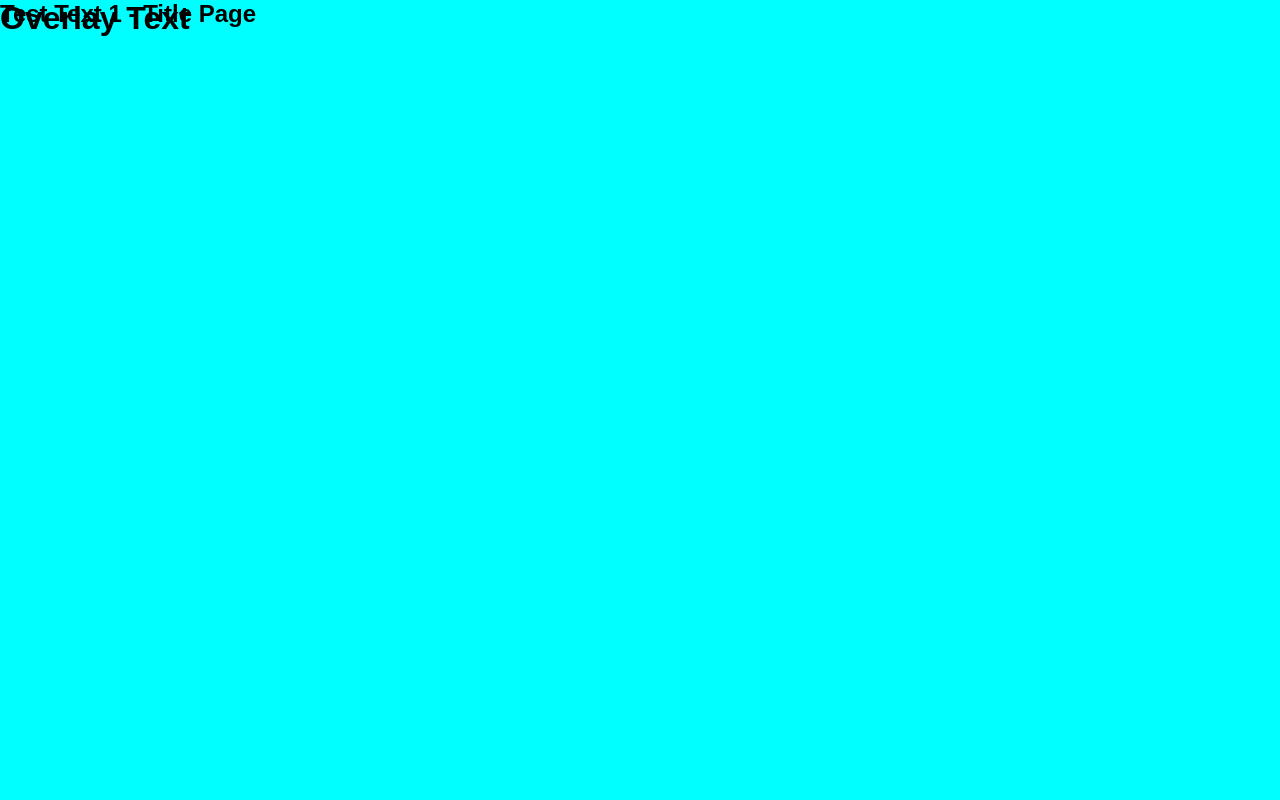
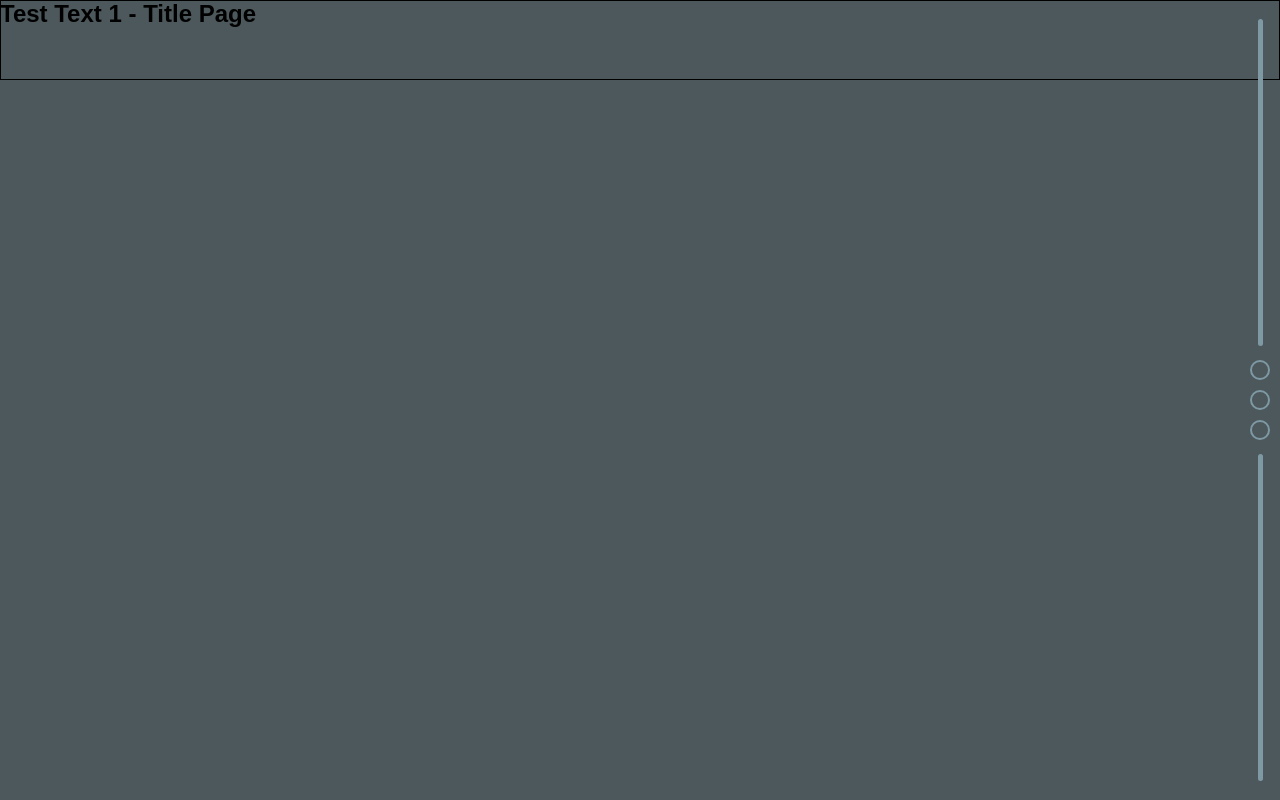
Before and after one commit to spsdrocks/portfolio-ideas, a Next.js app: page / in a window 1280 px wide. Shown: the top 800 px of the page. Built offline with nearby package versions, Linux system fonts and the light colour scheme.

Commit message:
Finished scroll behavior and added sidebar.

```diff
--- a/app/globals.css
+++ b/app/globals.css
@@ -1,3 +1,10 @@
+:root {
+  --primary-color: #4C585B;
+  --secondary-color: #7E99A3;
+  --tertiary-color: #A5BFCC;
+  --quarterary-color: #F4EDD3;
+}
+
 * {
   margin: 0;
   padding: 0;
--- a/app/layout.jsx
+++ b/app/layout.jsx
@@ -5,6 +5,7 @@ export const metadata = {
 };
 
 export default function RootLayout({ children }) {
+
   return (
     <html lang="en">
       <body>
--- a/app/page.jsx
+++ b/app/page.jsx
@@ -5,43 +5,13 @@ import styles from "./page.module.css";
 
 export default function Home() {
 
-  let overflowStatus = "visible";
-  let scrollPositionInitial = 0;
-
-  useEffect(() => {
-
-    document.addEventListener("scroll", () => {
-
-      if (overflowStatus == "visible") {
-
-        let scrollPositionCurrent = window.scrollY;
-        let scrollStatus = (scrollPositionCurrent > scrollPositionInitial) ? "down" : "up";
-
-        overflowStatus = "hidden";
-
-        if (scrollStatus == "down") {
-
-          //window.scrollTo({ top: (scrollPosition + window.innerHeight), behavior: "smooth"});
-
-        }
-
-        scrollPositionInitial = scrollPositionCurrent;
-
-        overflowStatus = "visible";
-
-      }
-
-    });
-
-  }, []);
-
   return (
     <>
+      <div className = {styles.siteFrame}>
+        <SiteHeader />
+        <SiteSidebar />
 
-      <div className = {styles.siteFrame}>
-        <SiteOverlay />
-
-        <div className = {styles.slideFrame} style = {{overflow: `${overflowStatus}`}}>
+        <div className = {styles.slideFrame} id = "SlideFrame">
           <TitlePage />
           <AboutPage />
           <GalleryPage />
@@ -55,11 +25,65 @@ export default function Home() {
 
 
 
-function SiteOverlay() {
+function SiteHeader() {
 
   return (
-    <div className = {`${styles.slideWrapper} ${styles.siteOverlay}`}>
-      <h1>Overlay Text</h1>
+    <div className = {styles.siteHeader}>
+      <h1></h1>
+    </div>
+  );
+}
+
+
+
+
+
+function SiteSidebar() {
+  useEffect(() => {
+    // Slide frame element ID
+    const slideFrame = document.getElementById("SlideFrame");
+
+    // Circle click handler
+    const handleCircleClick = (targetId) => {
+      const targetElement = document.getElementById(targetId);
+      targetElement.scrollIntoView({ behavior: "smooth" });
+    };
+
+    // Circle element IDs
+    const titleCircle = document.getElementById("TitleCircle");
+    const aboutCircle = document.getElementById("AboutCircle");
+    const galleryCircle = document.getElementById("GalleryCircle");
+
+    // Page element IDs
+    const titlePage = document.getElementById("TitlePage");
+    const aboutPage = document.getElementById("AboutPage");
+    const galleryPage = document.getElementById("GalleryPage");
+
+    // Circle click event listeners
+    titleCircle.addEventListener("click", () => handleCircleClick("TitlePage"));
+    aboutCircle.addEventListener("click", () => handleCircleClick("AboutPage"));
+    galleryCircle.addEventListener("click", () => handleCircleClick("GalleryPage"));
+
+    // Page hover event listener
+    // Changing the color of the circles when on those pages is not finished
+
+    return () => {
+      // Remove circle click event listeners
+      titleCircle.removeEventListener("click", () => handleCircleClick("TitlePage"));
+      aboutCircle.removeEventListener("click", () => handleCircleClick("AboutPage"));
+      galleryCircle.removeEventListener("click", () => handleCircleClick("GalleryPage"));
+    };
+  }, []);
+
+  return (
+    <div className={styles.siteSidebar}>
+      <span className={styles.pageLines}></span>
+      <div>
+        <span id="TitleCircle" className={styles.pageCircles}></span>
+        <span id="AboutCircle" className={styles.pageCircles}></span>
+        <span id="GalleryCircle" className={styles.pageCircles}></span>
+      </div>
+      <span className={styles.pageLines}></span>
     </div>
   );
 }
@@ -70,7 +94,7 @@ function SiteOverlay() {
 
 function TitlePage() {
   return (
-    <section className = {`${styles.slideWrapper} ${styles.titleSlide}`}>
+    <section className = {`${styles.slideWrapper} ${styles.titleSlide}`} id = "TitlePage">
       <h1>Test Text 1 - Title Page</h1>
     </section>
   );
@@ -82,7 +106,7 @@ function TitlePage() {
 
 function AboutPage() {
   return (
-    <section className = {`${styles.slideWrapper} ${styles.aboutSlide}`}>
+    <section className = {`${styles.slideWrapper} ${styles.aboutSlide}`} id = "AboutPage">
       <h1>Test Text 2 - About Page</h1>
     </section>
   );
@@ -94,7 +118,7 @@ function AboutPage() {
 
 function GalleryPage() {
   return (
-    <section className = {`${styles.slideWrapper} ${styles.gallerySlide}`}>
+    <section className = {`${styles.slideWrapper} ${styles.gallerySlide}`} id = "GalleryPage">
       <h1>Test Text 3 - Gallery Page</h1>
     </section>
   );
--- a/app/page.module.css
+++ b/app/page.module.css
@@ -7,27 +7,70 @@
     width: 100%;
     height: 100%;
     overflow: scroll;
+    scroll-snap-type: y mandatory;
+    scroll-snap-stop: always;
 }
 
 .slideWrapper {
     width: 100%;
     height: 100%;
     overflow: hidden;
+    scroll-snap-align: start;
 }
 
-.siteOverlay {
+.siteHeader {
+    width: 100%;
+    height: 10%;
     position: fixed;
     z-index: 1;
+    border: 1px solid black;
+}
+
+.siteSidebar {
+    width: auto;
+    height: 100%;
+    position: fixed;
+    z-index: 1;
+    right: 0%;
+    display: grid;
+    grid-template-columns: 1fr;
+    grid-template-rows: 1fr 90px 1fr;
+    grid-column-gap: 0px;
+    grid-row-gap: 0px;
+    align-items: center;
+    justify-items: center;
+    padding: 10px;
+}
+
+.pageLines {
+    width: 5px;
+    height: 95%;
+    background-color: var(--secondary-color);
+    border-radius: 3px;
+}
+
+.pageCircles {
+    width: 20px;
+    height: 20px;
+    border-radius: 50%;
+    display: block;
+    border: 2px solid var(--secondary-color);
+    margin: 10px 0 10px 0;
+}
+
+.pageCircles:hover {
+    background-color: var(--tertiary-color);
+    border-color: var(--tertiary-color);
 }
 
 .titleSlide {
-    background-color: aqua;
+    background-color: var(--primary-color);
 }
 
 .aboutSlide {
-    background-color: blue;
+    background-color: var(--primary-color);
 }
 
 .gallerySlide {
-    background-color: indianred;
+    background-color: var(--primary-color);
 }
```
